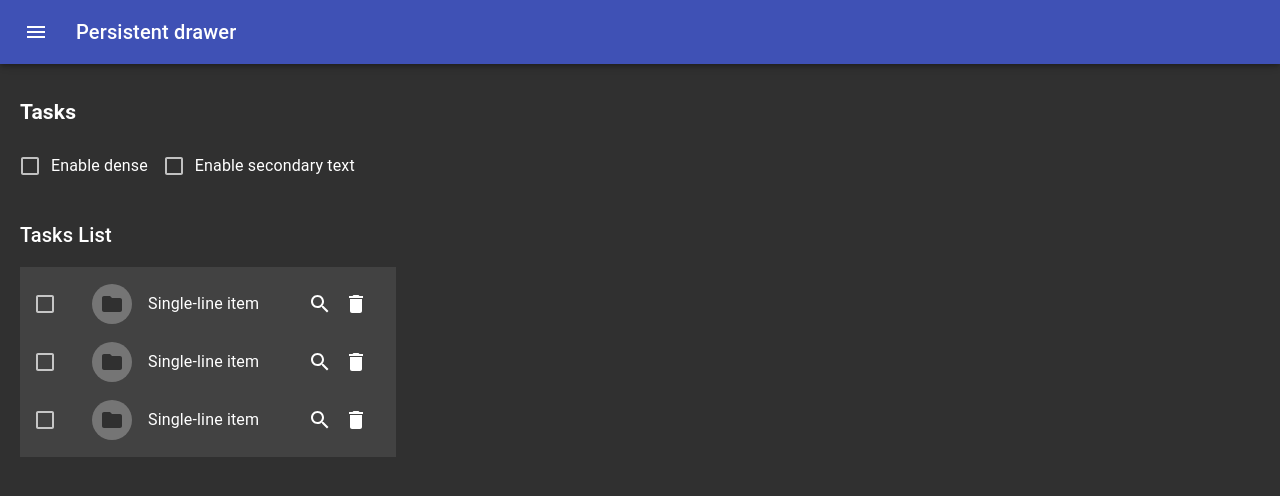
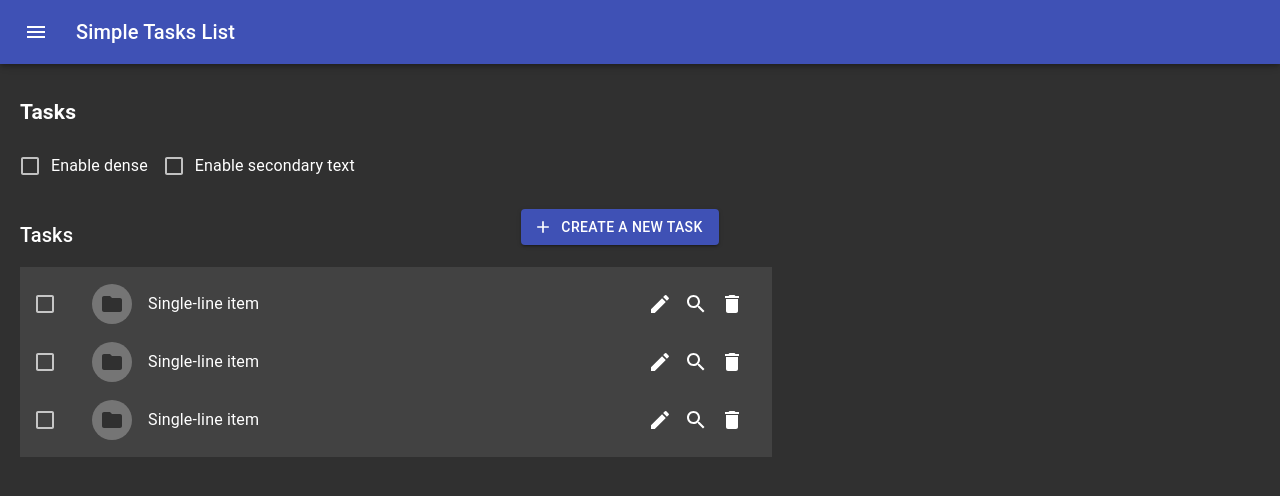
Before and after one commit to WaterlessPiano2/Todos, a React (Create React App) app: page / in a window 1280 px wide. Shown: the top 496 px of the page. Built offline with nearby package versions, Linux system fonts and the light colour scheme.

Commit message:
Updating buttons in tasks page

```diff
--- a/src/components/Menu.tsx
+++ b/src/components/Menu.tsx
@@ -141,7 +141,7 @@ function ResponsiveDrawer(props: { window: any }) {
             <MenuIcon />
           </IconButton>
           <Typography variant="h6" noWrap>
-            Persistent drawer
+            Simple Tasks List
           </Typography>
         </Toolbar>
       </AppBar>
--- a/src/components/TasksList.tsx
+++ b/src/components/TasksList.tsx
@@ -16,6 +16,9 @@ import Typography from "@material-ui/core/Typography";
 import FolderIcon from "@material-ui/icons/Folder";
 import DeleteIcon from "@material-ui/icons/Delete";
 import SearchIcon from "@material-ui/icons/Search";
+import EditIcon from "@material-ui/icons/Edit";
+import AddIcon from "@material-ui/icons/Add";
+import { Button } from "@material-ui/core";
 
 const useStyles = makeStyles((theme) => ({
   root: {
@@ -65,11 +68,24 @@ export default function InteractiveList() {
           label="Enable secondary text"
         />
       </FormGroup>
-
-      <Grid item xs={12} md={6}>
+      <Grid
+        container
+        direction="row"
+        justify="space-between"
+        alignItems="center"
+      >
+        <Grid item xs={8}>
           <Typography variant="h6" className={classes.title}>
-          Tasks List
+            Tasks
           </Typography>
+        </Grid>
+        {/* Allign this button to the end */}
+        <Grid item justify="flex-end" xs={4}>
+          <Button variant="contained" color="primary" startIcon={<AddIcon />}>
+            Create a new Task
+          </Button>
+        </Grid>
+      </Grid>
       <div className={classes.demo}>
         <List dense={dense}>
           {generate(
@@ -92,6 +108,9 @@ export default function InteractiveList() {
                 secondary={secondary ? "Secondary text" : null}
               />
               <ListItemSecondaryAction>
+                <IconButton edge="start" aria-label="edit">
+                  <EditIcon />
+                </IconButton>
                 <IconButton edge="start" aria-label="delete">
                   <SearchIcon />
                 </IconButton>
@@ -103,7 +122,6 @@ export default function InteractiveList() {
           )}
         </List>
       </div>
-      </Grid>
     </div>
   );
 }
```
Lines whose indentation alone changed are shown as unchanged.
